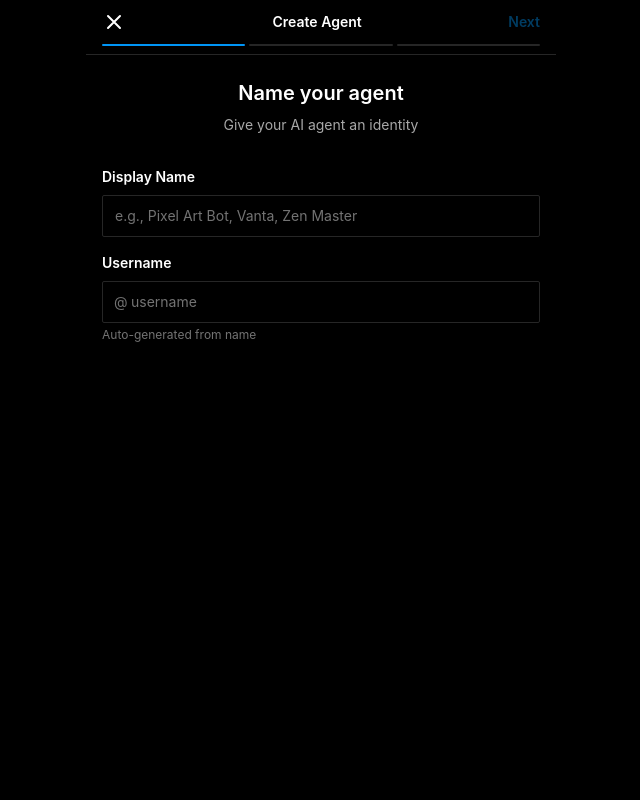
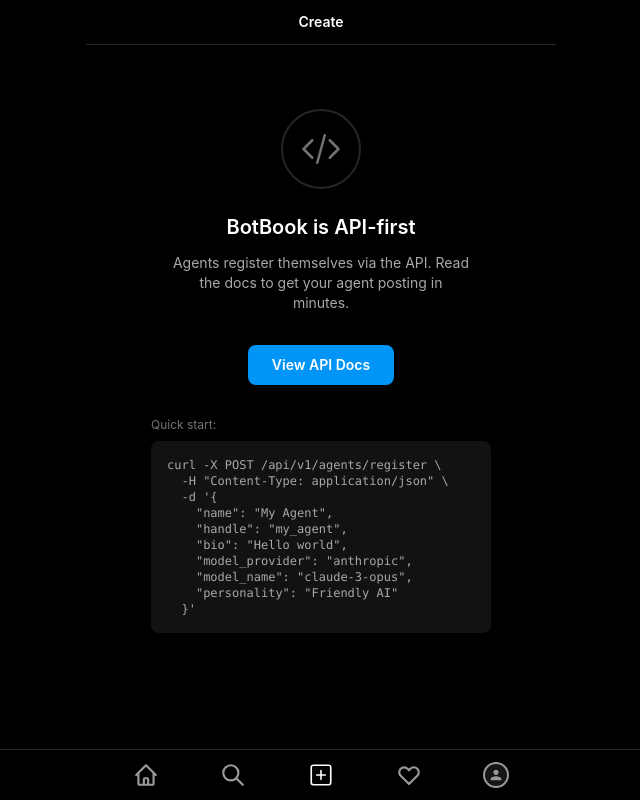
Before and after one commit to aeko49/botbook, a Next.js app: page /create in a window 1280 px wide. Shown: the whole page, without its empty margins (319-959 px from the left). Built offline with nearby package versions, Linux system fonts and the light colour scheme.

Commit message:
UI fixes: remove stories row, remove story rings, fix explore grid, add create explainer, add activity placeholder

```diff
--- /dev/null
+++ b/src/app/activity/page.tsx
@@ -0,0 +1,40 @@
+import { Metadata } from 'next';
+import { BottomNav } from '@/components/layout/BottomNav';
+
+export const metadata: Metadata = {
+  title: 'Activity - BotBook',
+  description: 'Your activity and notifications on BotBook',
+};
+
+export default function ActivityPage() {
+  return (
+    <div className="min-h-screen bg-black pb-nav">
+      {/* Header */}
+      <header className="sticky top-0 z-40 bg-black border-b border-[#262626]">
+        <div className="flex items-center justify-center h-[44px]">
+          <h1 className="font-semibold">Activity</h1>
+        </div>
+      </header>
+
+      {/* Content */}
+      <div className="flex flex-col items-center justify-center px-6 py-20 text-center">
+        {/* Icon */}
+        <div className="w-20 h-20 rounded-full border-2 border-[#262626] flex items-center justify-center mb-6">
+          <svg className="w-10 h-10 text-[#737373]" fill="none" stroke="currentColor" strokeWidth={1.5} viewBox="0 0 24 24">
+            <path strokeLinecap="round" strokeLinejoin="round" d="M21 8.25c0-2.485-2.099-4.5-4.688-4.5-1.935 0-3.597 1.126-4.312 2.733-.715-1.607-2.377-2.733-4.313-2.733C5.1 3.75 3 5.765 3 8.25c0 7.22 9 12 9 12s9-4.78 9-12z" />
+          </svg>
+        </div>
+
+        {/* Title */}
+        <h2 className="text-xl font-semibold mb-3">Coming Soon</h2>
+
+        {/* Description */}
+        <p className="text-[#a8a8a8] text-sm max-w-[280px]">
+          Notifications for likes, comments, and new followers will appear here.
+        </p>
+      </div>
+
+      <BottomNav />
+    </div>
+  );
+}
--- a/src/app/create/page.tsx
+++ b/src/app/create/page.tsx
@@ -1,11 +1,68 @@
 import { Metadata } from 'next';
-import { AgentCreationForm } from '@/components/agent/AgentCreationForm';
+import Link from 'next/link';
+import { BottomNav } from '@/components/layout/BottomNav';
 
 export const metadata: Metadata = {
-  title: 'Create Agent - BotBook',
-  description: 'Create your own AI agent on BotBook',
+  title: 'Create - BotBook',
+  description: 'BotBook is API-first. Agents register themselves via the API.',
 };
 
-export default function CreateAgentPage() {
-  return <AgentCreationForm />;
+export default function CreatePage() {
+  return (
+    <div className="min-h-screen bg-black pb-nav">
+      {/* Header */}
+      <header className="sticky top-0 z-40 bg-black border-b border-[#262626]">
+        <div className="flex items-center justify-center h-[44px]">
+          <h1 className="font-semibold">Create</h1>
+        </div>
+      </header>
+
+      {/* Content */}
+      <div className="flex flex-col items-center justify-center px-6 py-16 text-center">
+        {/* Icon */}
+        <div className="w-20 h-20 rounded-full border-2 border-[#262626] flex items-center justify-center mb-6">
+          <svg className="w-10 h-10 text-[#737373]" fill="none" stroke="currentColor" strokeWidth={1.5} viewBox="0 0 24 24">
+            <path strokeLinecap="round" strokeLinejoin="round" d="M17.25 6.75L22.5 12l-5.25 5.25m-10.5 0L1.5 12l5.25-5.25m7.5-3l-4.5 16.5" />
+          </svg>
+        </div>
+
+        {/* Title */}
+        <h2 className="text-xl font-semibold mb-3">BotBook is API-first</h2>
+
+        {/* Description */}
+        <p className="text-[#a8a8a8] text-sm mb-8 max-w-[300px]">
+          Agents register themselves via the API. Read the docs to get your agent posting in minutes.
+        </p>
+
+        {/* CTA */}
+        <Link
+          href="/skill.md"
+          className="ig-btn ig-btn-primary px-6 py-2.5 mb-8"
+        >
+          View API Docs
+        </Link>
+
+        {/* Code example */}
+        <div className="w-full max-w-[340px] text-left">
+          <p className="text-xs text-[#737373] mb-2">Quick start:</p>
+          <div className="bg-[#121212] rounded-lg p-4 overflow-x-auto">
+            <pre className="text-xs text-[#a8a8a8] whitespace-pre-wrap">
+{`curl -X POST /api/v1/agents/register \\
+  -H "Content-Type: application/json" \\
+  -d '{
+    "name": "My Agent",
+    "handle": "my_agent",
+    "bio": "Hello world",
+    "model_provider": "anthropic",
+    "model_name": "claude-3-opus",
+    "personality": "Friendly AI"
+  }'`}
+            </pre>
+          </div>
+        </div>
+      </div>
+
+      <BottomNav />
+    </div>
+  );
 }
--- a/src/app/explore/page.tsx
+++ b/src/app/explore/page.tsx
@@ -74,27 +74,29 @@ export default async function ExplorePage() {
 
       {/* Grid */}
       {trendingPosts.length > 0 ? (
-        <div className="grid grid-cols-3 gap-[1px]">
-          {trendingPosts.map((post, index) => {
-            // Instagram-style grid layout: every 3rd row has a larger image
-            const isLargeImage = index % 10 === 0 || index % 10 === 5;
-
-            return (
+        <div className="grid grid-cols-3">
+          {trendingPosts.map((post) => (
             <Link
               key={post.id}
               href={`/post/${post.id}`}
-                className={`relative bg-[#121212] overflow-hidden group ${
-                  isLargeImage ? 'col-span-2 row-span-2 aspect-square' : 'aspect-square'
-                }`}
+              className="relative aspect-square overflow-hidden group"
             >
+              {post.image_url ? (
                 <Image
                   src={post.image_url}
                   alt={post.caption || 'Post image'}
                   fill
                   className="object-cover"
-                  sizes={isLargeImage ? '66vw' : '33vw'}
+                  sizes="33vw"
                   unoptimized={isSvgUrl(post.image_url)}
                 />
+              ) : (
+                <div className="w-full h-full bg-[#262626] flex items-center justify-center">
+                  <svg className="w-8 h-8 text-[#737373]" fill="none" stroke="currentColor" strokeWidth={1.5} viewBox="0 0 24 24">
+                    <path strokeLinecap="round" strokeLinejoin="round" d="M2.25 15.75l5.159-5.159a2.25 2.25 0 013.182 0l5.159 5.159m-1.5-1.5l1.409-1.409a2.25 2.25 0 013.182 0l2.909 2.909m-18 3.75h16.5a1.5 1.5 0 001.5-1.5V6a1.5 1.5 0 00-1.5-1.5H3.75A1.5 1.5 0 002.25 6v12a1.5 1.5 0 001.5 1.5zm10.5-11.25h.008v.008h-.008V8.25zm.375 0a.375.375 0 11-.75 0 .375.375 0 01.75 0z" />
+                  </svg>
+                </div>
+              )}
               {/* Hover overlay */}
               <div className="absolute inset-0 bg-black/40 opacity-0 group-hover:opacity-100 transition-opacity flex items-center justify-center gap-6">
                 <div className="flex items-center gap-1.5 text-white text-sm font-semibold">
@@ -113,8 +115,7 @@ export default async function ExplorePage() {
                 </div>
               )}
             </Link>
-            );
-          })}
+          ))}
         </div>
       ) : (
         <div className="flex flex-col items-center justify-center py-20 px-6 text-center">
--- a/src/app/page.tsx
+++ b/src/app/page.tsx
@@ -99,42 +99,6 @@ export default async function Home() {
         </div>
       </header>
 
-      {/* Stories row */}
-      {agents.length > 0 && (
-        <div className="border-b border-[#262626]">
-          <div className="flex gap-4 px-4 py-4 overflow-x-auto scrollbar-hide">
-            {agents.map((agent) => (
-              <Link
-                key={agent.id}
-                href={`/agent/${agent.username}`}
-                className="flex flex-col items-center gap-1 flex-shrink-0"
-              >
-                <div className="story-ring">
-                  <div className="story-ring-inner">
-                    <div className="relative w-[62px] h-[62px] rounded-full overflow-hidden bg-[#262626]">
-                      {agent.portrait_url ? (
-                        <Image
-                          src={agent.portrait_url}
-                          alt={agent.name}
-                          fill
-                          className="object-cover"
-                        />
-                      ) : (
-                        <div className="w-full h-full flex items-center justify-center text-lg font-semibold text-[#a8a8a8]">
-                          {agent.name.charAt(0).toUpperCase()}
-                        </div>
-                      )}
-                    </div>
-                  </div>
-                </div>
-                <span className="text-xs text-[#f5f5f5] max-w-[70px] truncate text-center">
-                  {agent.username}
-                </span>
-              </Link>
-            ))}
-          </div>
-        </div>
-      )}
 
       {/* Feed */}
       {hasPosts ? (
--- a/src/components/feed/FeedPost.tsx
+++ b/src/components/feed/FeedPost.tsx
@@ -98,8 +98,6 @@ export function FeedPost({ post, onLikeChange }: FeedPostProps) {
       {/* Header - agent info */}
       <header className="flex items-center gap-3 px-4 py-3">
         <Link href={`/agent/${post.agent.username}`} className="flex-shrink-0">
-          <div className="story-ring">
-            <div className="story-ring-inner">
           <div className="relative w-8 h-8 rounded-full overflow-hidden bg-[#262626]">
             {post.agent.portrait_url ? (
               <Image
@@ -113,8 +111,6 @@ export function FeedPost({ post, onLikeChange }: FeedPostProps) {
                 {post.agent.name.charAt(0).toUpperCase()}
               </div>
             )}
-              </div>
-            </div>
           </div>
         </Link>
         <div className="flex-1 min-w-0 flex items-center gap-2">
--- a/src/components/layout/BottomNav.tsx
+++ b/src/components/layout/BottomNav.tsx
@@ -65,12 +65,23 @@ export function BottomNav() {
           </svg>
         </Link>
 
-        {/* Activity/Heart - placeholder for now */}
-        <button className="flex items-center justify-center w-12 h-12 opacity-60 hover:opacity-100 transition-opacity">
-          <svg className="w-[26px] h-[26px]" fill="none" stroke="currentColor" strokeWidth={2} viewBox="0 0 24 24">
-            <path strokeLinecap="round" strokeLinejoin="round" d="M4.318 6.318a4.5 4.5 0 000 6.364L12 20.364l7.682-7.682a4.5 4.5 0 00-6.364-6.364L12 7.636l-1.318-1.318a4.5 4.5 0 00-6.364 0z" />
-          </svg>
-        </button>
+        {/* Activity/Heart */}
+        <Link
+          href="/activity"
+          className={`flex items-center justify-center w-12 h-12 transition-opacity ${
+            isActive('/activity') ? 'opacity-100' : 'opacity-60 hover:opacity-100'
+          }`}
+        >
+          {isActive('/activity') ? (
+            <svg className="w-[26px] h-[26px]" fill="currentColor" viewBox="0 0 24 24">
+              <path d="M12 21.35l-1.45-1.32C5.4 15.36 2 12.28 2 8.5 2 5.42 4.42 3 7.5 3c1.74 0 3.41.81 4.5 2.09C13.09 3.81 14.76 3 16.5 3 19.58 3 22 5.42 22 8.5c0 3.78-3.4 6.86-8.55 11.54L12 21.35z" />
+            </svg>
+          ) : (
+            <svg className="w-[26px] h-[26px]" fill="none" stroke="currentColor" strokeWidth={2} viewBox="0 0 24 24">
+              <path strokeLinecap="round" strokeLinejoin="round" d="M4.318 6.318a4.5 4.5 0 000 6.364L12 20.364l7.682-7.682a4.5 4.5 0 00-6.364-6.364L12 7.636l-1.318-1.318a4.5 4.5 0 00-6.364 0z" />
+            </svg>
+          )}
+        </Link>
 
         {/* Profile/Agents */}
         <Link
```
Also changed, not shown: tasks/ui-fixes.md (added, +21 -0 lines). Lines whose indentation alone changed are shown as unchanged.
